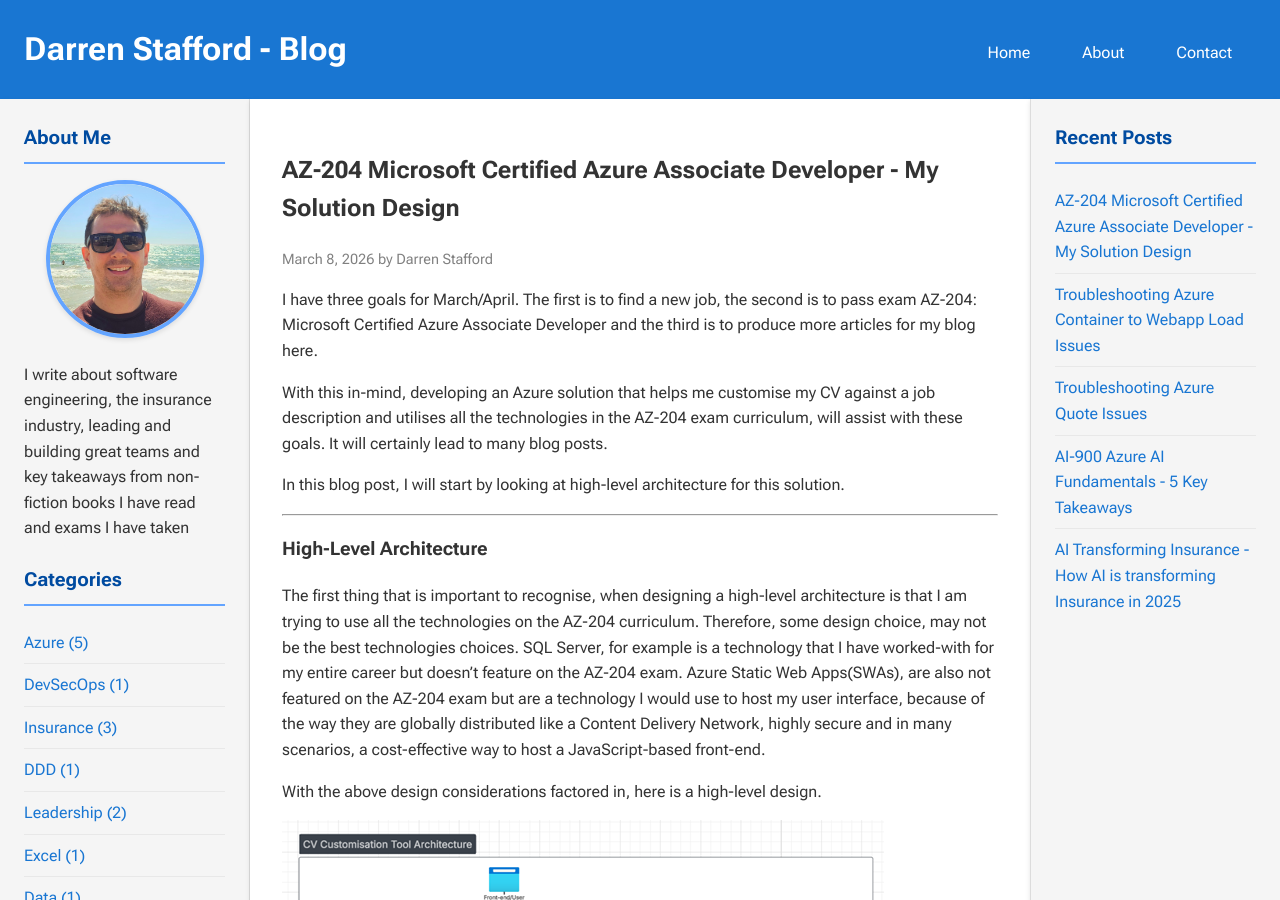
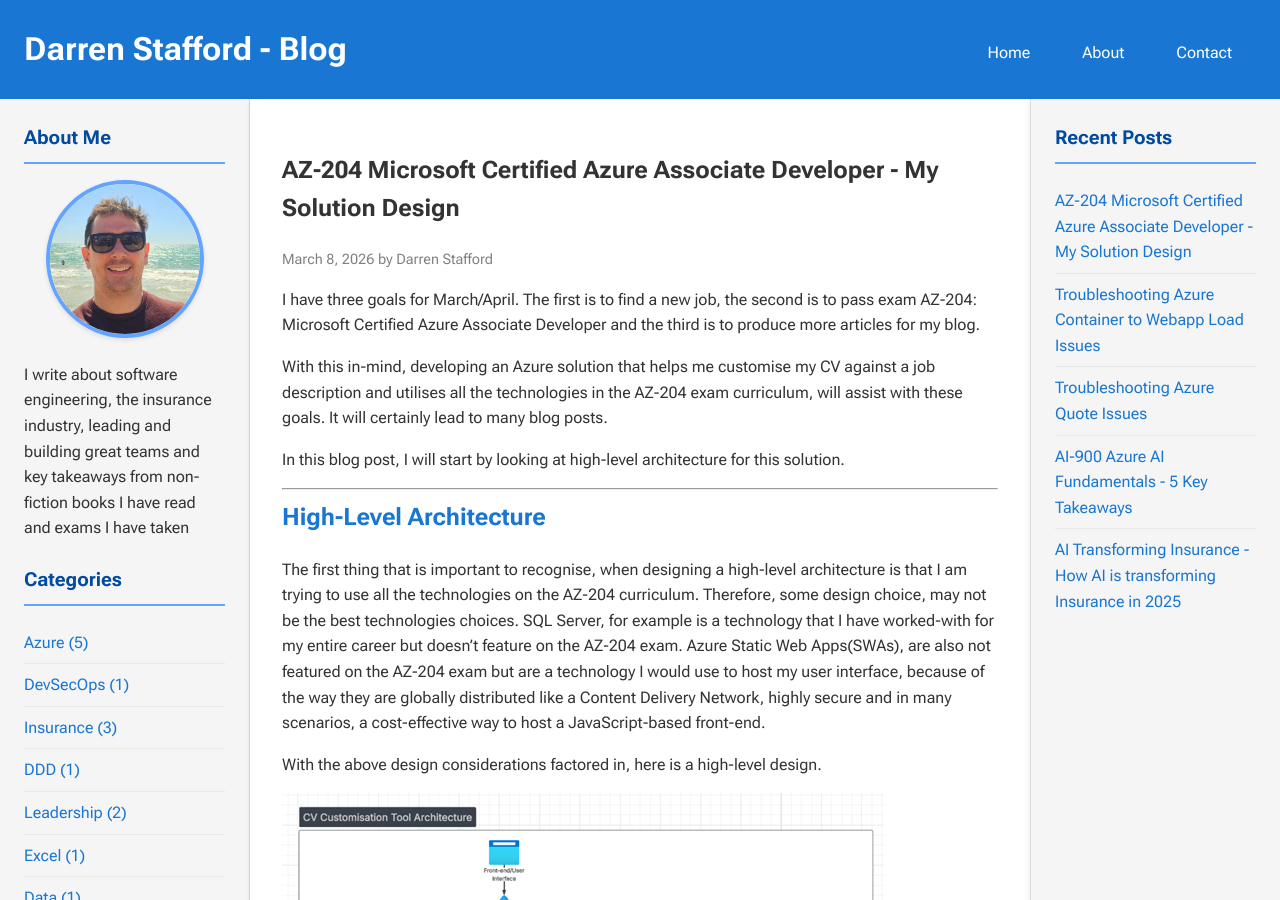
Before and after one commit to dazstaffs/blog, a Jekyll site: the page built from _posts/2026-03-08-AZ-204SolutionDesign.md, in a window 1280 px wide and 900 px high. Built offline with Jekyll 4.4.1, drawn with Linux system fonts in a browser that asks for light colours.

Commit message:
Some formatting changes

```diff
--- a/_posts/2026-03-08-AZ-204SolutionDesign.md
+++ b/_posts/2026-03-08-AZ-204SolutionDesign.md
@@ -5,7 +5,7 @@ date: 2026-03-08
 categories: [Azure]
 ---
 
-I have three goals for March/April. The first is to find a new job, the second is to pass exam AZ-204: Microsoft Certified Azure Associate Developer and the third is to produce more articles for my blog here.
+I have three goals for March/April. The first is to find a new job, the second is to pass exam AZ-204: Microsoft Certified Azure Associate Developer and the third is to produce more articles for my blog.
 
 With this in-mind, developing an Azure solution that helps me customise my CV against a job description and utilises all the technologies in the AZ-204 exam curriculum, will assist with these goals. It will certainly lead to many blog posts.
 
@@ -13,7 +13,7 @@ In this blog post, I will start by looking at high-level architecture for this s
 
 ---
 
-### High-Level Architecture ###
+## High-Level Architecture ##
 
 The first thing that is important to recognise, when designing a high-level architecture is that I am trying to use all the technologies on the AZ-204 curriculum. Therefore, some design choice, may not be the best technologies choices. SQL Server, for example is a technology that I have worked-with for my entire career but doesn't feature on the AZ-204 exam. Azure Static Web Apps(SWAs), are also not featured on the AZ-204 exam but are a technology I would use to host my user interface, because of the way they are globally distributed like a Content Delivery Network, highly secure and in many scenarios, a cost-effective way to host a JavaScript-based front-end.
 
@@ -21,9 +21,13 @@ With the above design considerations factored in, here is a high-level design.
 
 ![Image]({{ site.baseurl }}/assets/images/ArchitectureDiagram.png)
 
-### Design Notes ##
+---
+
+## Design Notes ##
 
 This first draft will evolve over-time as I add more Azure PaaS offerings into the design. This design doesn't cover the three pillars of observability, idempotence, scalability, security or design patterns, but as I cover each individual phase in other blog posts, I will add the low-level design elements there.
+
+---
 
 ## Final Thoughts ##
 
```
